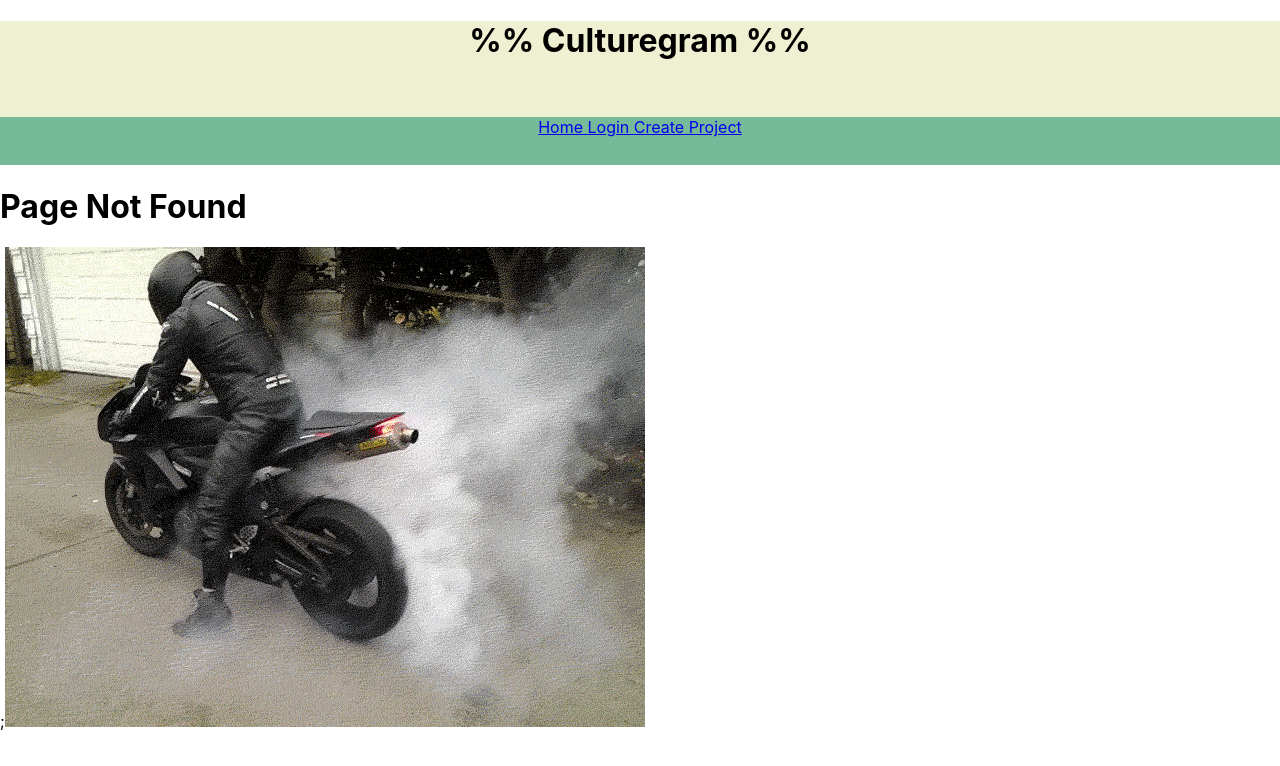
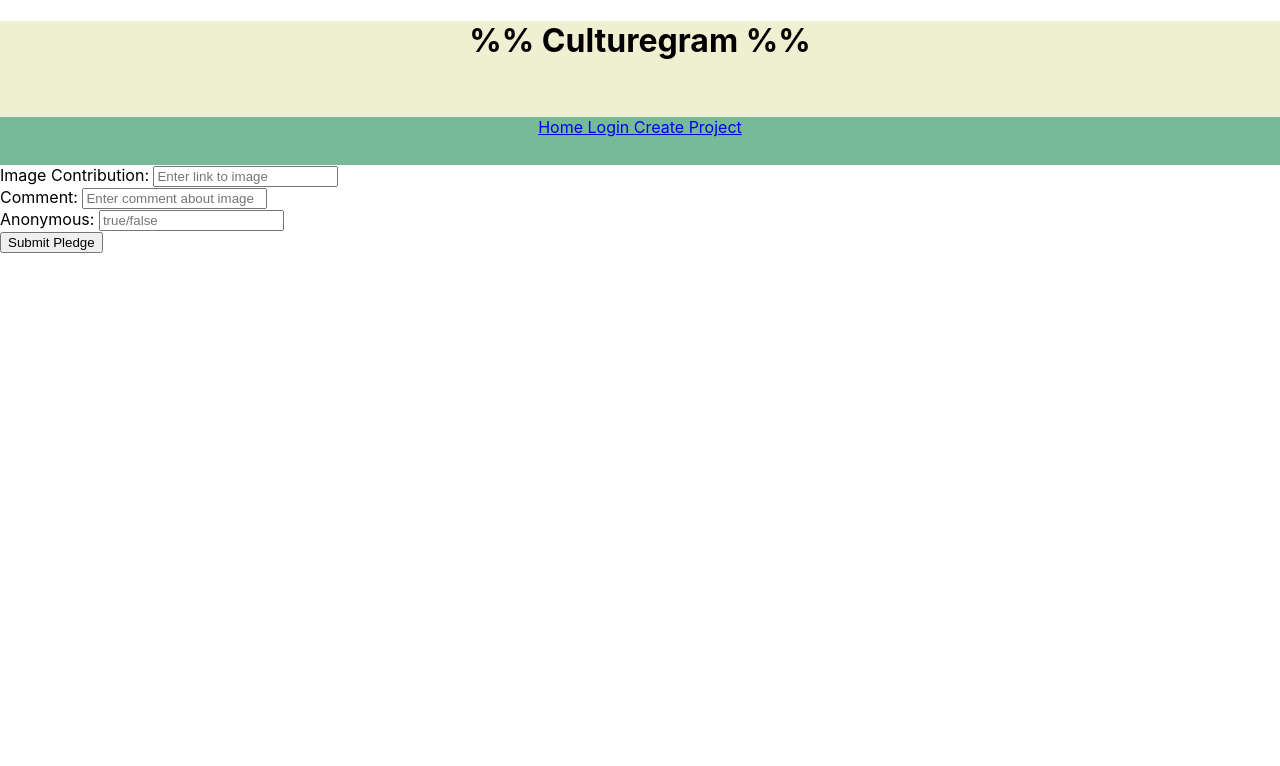
Before and after one commit to KritiBhardwaj/crowdfunding, a React (Create React App) app: page /submitPledge in a window 1280 px wide. Before the commit this address had no page. Shown: the top 766 px of the page. Built offline with nearby package versions, Linux system fonts and the light colour scheme.

Commit message:
pledge card start

```diff
--- a/src/App.js
+++ b/src/App.js
@@ -8,6 +8,7 @@ import LoginPage from "./pages/LoginPage";
 import CreateProjectPage from "./pages/CreateProjectPage";
 import EditProjecPage from "./pages/EditProjectPage";
 import NotFoundPage from "./components/errorHanding/NotFoundPage";
+import SubmitPledgePage from "./pages/SubmitPledgePage";
 
 function App() {
   return (
@@ -22,6 +23,9 @@ function App() {
 
       <div id="home-page">
         <Switch>
+          <Route path="/submitPledge">
+            <SubmitPledgePage />
+          </Route>
           <Route path="/deleteProjects/:id">
             <EditProjecPage />
           </Route>
--- /dev/null
+++ b/src/components/PledgeForm/PledgeForm.jsx
@@ -0,0 +1,82 @@
+import React, { useState } from "react";
+
+function PledgeForm() {
+  const [pledgeDetails, setPledgeDetails] = useState({
+    image: "",
+    comment: "",
+    anonymous: "",
+  });
+
+  // How to get a foreign key so pledge is linked to project and supporter?
+  const handleChange = (e) => {
+    const { id, value } = e.target;
+    setPledgeDetails((prevPledgeDetails) => ({
+      ...prevPledgeDetails,
+      [id]: value,
+    }));
+  };
+
+  const postData = async () => {
+    const token = window.localStorage.getItem("token");
+    if (!token) {
+      window.alert("Not Logged In");
+      return;
+    }
+    const response = await fetch(`${process.env.REACT_APP_API_URL}/pledges/`, {
+      method: "post",
+      headers: {
+        "Content-Type": "application/json",
+        Authorization: `Token ${token}`,
+      },
+      body: JSON.stringify(pledgeDetails),
+    });
+  };
+
+  const handleSubmit = (e) => {
+    e.preventDefault();
+    postData().then((response) => {
+      console.log(response);
+    });
+  };
+
+  return (
+    <div id="create-pledge">
+      <form>
+        <div>
+          <label htmlFor="image">Image Contribution: </label>
+          <input
+            type="text"
+            id="image"
+            placeholder="Enter link to image"
+            onChange={handleChange}
+          />
+        </div>
+        <div>
+          <label htmlFor="comment">Comment: </label>
+          <input
+            type="text"
+            id="comment"
+            placeholder="Enter comment about image"
+            onChange={handleChange}
+          />
+        </div>
+        <div>
+          <label htmlFor="anomymous">Anonymous: </label>
+          <input
+            type="text"
+            id="anonymous"
+            placeholder="true/false"
+            onChange={handleChange}
+          />
+        </div>
+        <div>
+          <button type="submit" onClick={handleSubmit}>
+            Submit Pledge
+          </button>
+        </div>
+      </form>
+    </div>
+  );
+}
+
+export default PledgeForm;
--- a/src/pages/ProjectPage.jsx
+++ b/src/pages/ProjectPage.jsx
@@ -35,6 +35,16 @@ function ProjectPage() {
       <li>
         <Link to={`/editProjects/${projectData.id}`}>Edit Project</Link>
       </li>
+      <li>
+        <Link to={`/submitPledge`}>Submit Pledge</Link>
+      </li>
+      {/* <li>
+        <a>
+          <button type="submit" onClick={handleDelete}>
+            Delete Project
+          </button>
+        </a>
+      </li> */}
     </div>
   );
 }
--- /dev/null
+++ b/src/pages/SubmitPledgePage.jsx
@@ -0,0 +1,8 @@
+import React from "react";
+import PledgeForm from "../components/PledgeForm/PledgeForm";
+
+function SubmitPledgePage() {
+  return <PledgeForm />;
+}
+
+export default SubmitPledgePage;
```
Also changed, not shown: src/components/PledgeCard/PledgeCard.css (added, +11 -0 lines), src/components/PledgeCard/PledgeCard.jsx (added, +19 -0 lines), src/components/LogoutForm/LogoutForm.jsx (added), src/components/PledgeForm/PledgeForm.css (added).
